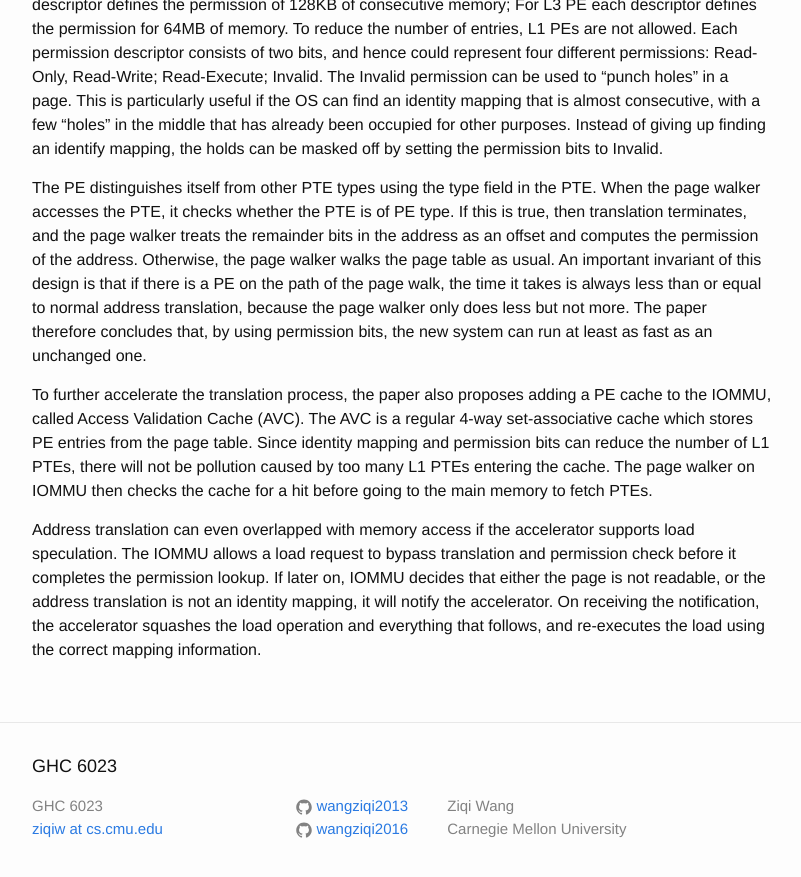
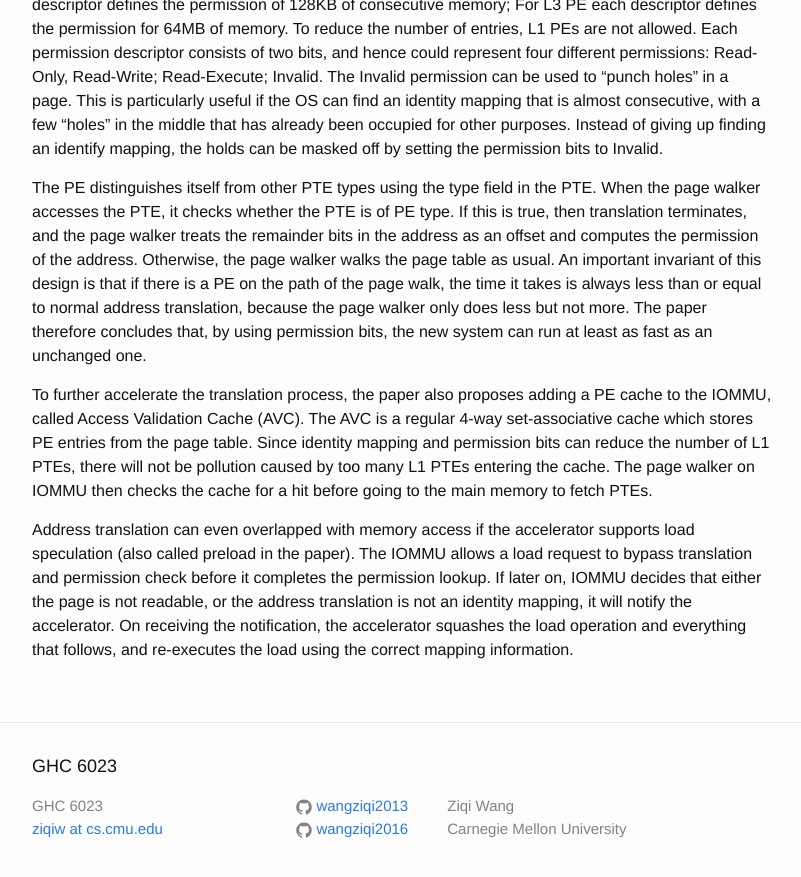
Before and after one commit to wangziqi2013/wangziqi2013.github.io, a Jekyll site: the page built from _posts/2018-12-25-dvm.markdown, in a window 1280 px wide and 900 px high, scrolled down 1225 px. Shown: the top 877 px of the window, without its empty margins (238-1039 px from the left). Built offline with Jekyll 4.4.1, drawn with Linux system fonts in a browser that asks for light colours.

Commit message:
Small change

```diff
--- a/_posts/2018-12-25-dvm.markdown
+++ b/_posts/2018-12-25-dvm.markdown
@@ -60,8 +60,8 @@ Since identity mapping and permission bits can reduce the number of L1 PTEs, the
 too many L1 PTEs entering the cache. The page walker on IOMMU then checks the cache for a hit before going to the main memory
 to fetch PTEs.
 
-Address translation can even overlapped with memory access if the accelerator supports load speculation. The IOMMU allows a
-load request to bypass translation and permission check before it completes the permission lookup. If later on, IOMMU decides
-that either the page is not readable, or the address translation is not an identity mapping, it will notify the accelerator.
-On receiving the notification, the accelerator squashes the load operation and everything that follows, and re-executes
-the load using the correct mapping information.
+Address translation can even overlapped with memory access if the accelerator supports load speculation (also called
+preload in the paper). The IOMMU allows a load request to bypass translation and permission check before it completes
+the permission lookup. If later on, IOMMU decides that either the page is not readable, or the address translation is
+not an identity mapping, it will notify the accelerator. On receiving the notification, the accelerator squashes the
+load operation and everything that follows, and re-executes the load using the correct mapping information.
```
